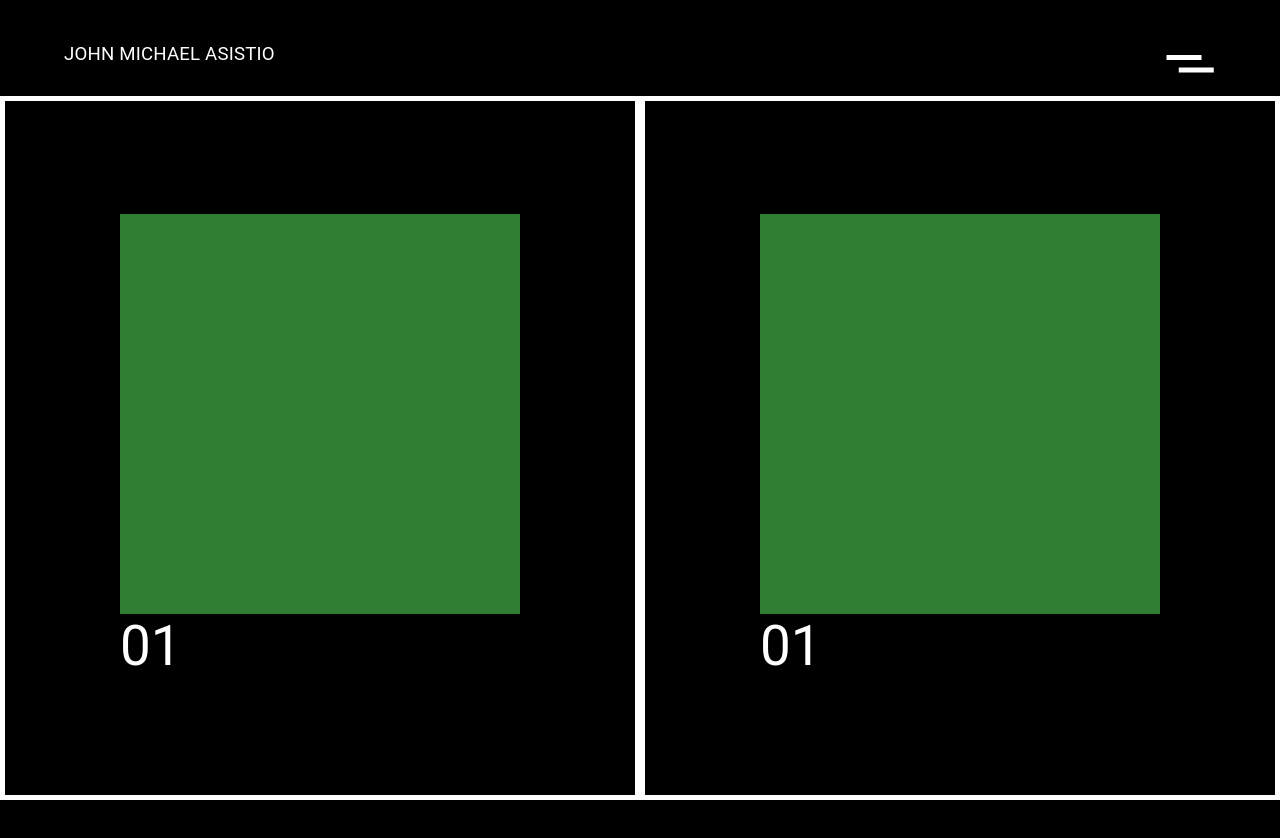
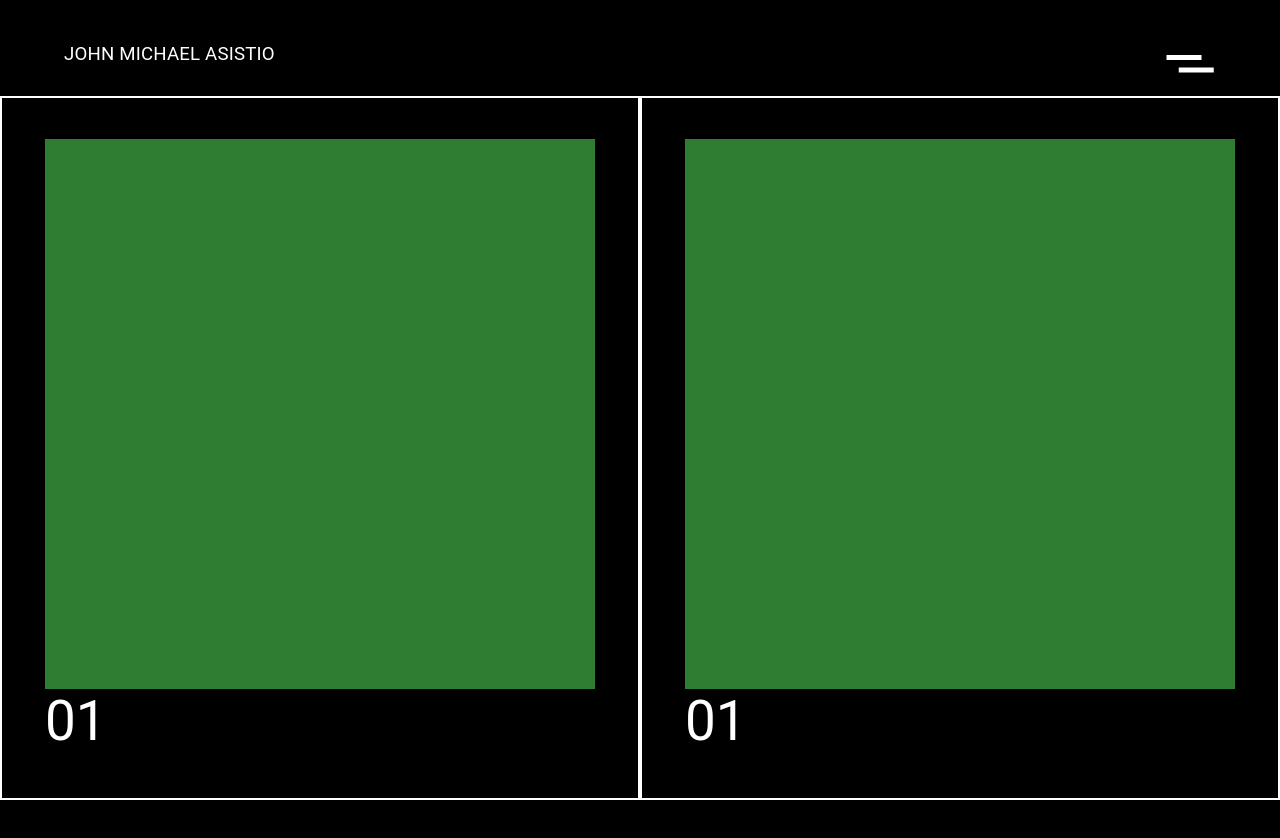
Before and after one commit to jeeasistio/john-michael-asistio, a Next.js app: page /works in a window 1280 px wide. Shown: the top 838 px of the page. Before the commit the page ends 800 px from the top, so only its background shows below. Built offline with nearby package versions, Linux system fonts and the light colour scheme.

Commit message:
works animation added, works in progress

```diff
--- a/components/Works/Work.tsx
+++ b/components/Works/Work.tsx
@@ -1,5 +1,7 @@
 import { SxProps } from '@mui/material'
 import Box from '@mui/material/Box'
+import { motion } from 'framer-motion'
+import { useState } from 'react'
 // import Typography from '@mui/material/Typography'
 // import Image from 'next/image'
 import TransitioningTypography from '../UtilityComponents/TransitioningTypography'
@@ -7,8 +9,8 @@ import TransitioningTypography from '../UtilityComponents/TransitioningTypograph
 const sx: SxProps = {
   root: {},
   imageCtn: {
-    height: 400,
-    width: 400,
+    height: 550,
+    width: 550,
     backgroundColor: 'success.main'
   },
   textCtn: {
--- a/components/Works/WorksList.tsx
+++ b/components/Works/WorksList.tsx
@@ -1,7 +1,15 @@
 import { SxProps } from '@mui/system'
 import Work from './Work'
 import Box from '@mui/material/Box'
-import { motion } from 'framer-motion'
+import {
+  motion,
+  useIsomorphicLayoutEffect,
+  useSpring,
+  useTransform,
+  useViewportScroll
+} from 'framer-motion'
+import { useRef, useState } from 'react'
+import { parallaxTransition } from '../../utils/utils'
 
 const WORKS = [1, 2, 3, 4, 5]
 
@@ -11,26 +19,46 @@ const sx: SxProps = {
     display: 'flex',
     justifyContent: 'center',
     alignItems: 'center',
-    border: 5,
-    p: 4
+    border: 2
   }
 }
 
 const WorksList = () => {
+  const scrollRef = useRef(null)
+  const [scrollRange, setScrollRange] = useState(0)
+  const [vw, setVw] = useState(0)
+
+  useIsomorphicLayoutEffect(() => {
+    setVw(window.innerWidth)
+    setScrollRange(scrollRef.current.scrollWidth)
+  }, [scrollRef])
+
+  const { scrollYProgress } = useViewportScroll()
+  const xValue = useTransform(scrollYProgress, [0, 1], [0, -scrollRange + vw])
+  const x = useSpring(xValue, parallaxTransition())
+
   return (
+    <>
       <motion.div
+        ref={scrollRef}
         style={{
           display: 'flex',
           height: '100vh',
-        paddingTop: '96px'
+          position: 'sticky',
+          top: 0,
+          paddingTop: '96px',
+          x
         }}
       >
         {WORKS.map((work) => (
-        <Box sx={sx.workCtn} key={work}>
+          <Box sx={sx.workCtn} key={work} component={motion.div}>
             <Work />
           </Box>
         ))}
       </motion.div>
+
+      <div style={{ height: scrollRange }} />
+    </>
   )
 }
 
--- a/pages/works.tsx
+++ b/pages/works.tsx
@@ -6,10 +6,12 @@ import Layout from '../components/UtilityComponents/Layout'
 import WorksList from '../components/Works/WorksList'
 
 const sx: SxProps = {
-  root: {},
+  root: {
+    minHeight: '100vh'
+  },
   worksCtn: {
     display: 'flex',
-    minHeight: '100vh'
+    position: 'relative'
   }
 }
 
--- a/utils/utils.ts
+++ b/utils/utils.ts
@@ -11,3 +11,10 @@ export const outTransition = () => ({
   mass: 0.8,
   stiffness: 80
 })
+
+export const parallaxTransition = () => ({
+  type: 'spring',
+  damping: 18,
+  mass: 0.5,
+  stiffness: 60
+})
```
Lines whose indentation alone changed are shown as unchanged.
